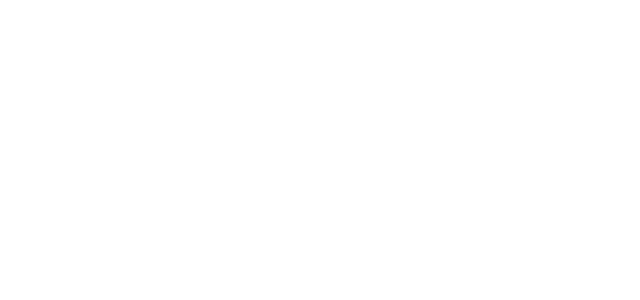
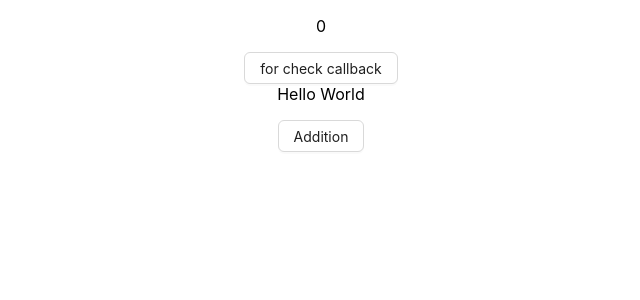
Before and after one commit to Mudassirkz/React-task, a React (Create React App) app: page / in a window 1280 px wide. Shown: the top 300 px of the page, without its empty margins (319-959 px from the left). Built offline with nearby package versions, Linux system fonts and the light colour scheme.

Commit message:
Update App.js

```diff
--- a/src/App.js
+++ b/src/App.js
@@ -1,8 +1,12 @@
-import { useEffect } from "react";
+import { useCallback, useEffect, useMemo, useState } from "react";
 import "./App.css";
 import { capitalizeFirstLetter } from "./common/capitalizeFirstLetter";
+import { Button } from "antd";
+import { ChildComponent } from "./common/component/ChildComponent";
 
 function App() {
+  const [count, setCount] = useState(0);
+
   const getResult = (array) => {
     let arr = [];
     array.map((item) => {
@@ -16,11 +20,36 @@
   };
   useEffect(() => {
     let res = getResult(["R>A", "F>R", "A>N", "C>E", "N>C"]);
-    console.log("res", res);
+    // console.log("res", res);
   }, []);
 
-  return null;
-  // return <div className="App"><div><p>{res}</p></div></div>;
+  // useCallback exampe for function memoization function only run when function call don'y render child component every time.
+  const handleUpdateNum = useCallback(() => {
+    console.log("clallback renders");
+  }, []);
+
+  // use memo stop rendering every when parent component is render it's return a memoized value
+  const getChildComp = useMemo(
+    () => <ChildComponent handleUpdateNum={handleUpdateNum} />,
+    [handleUpdateNum]
+  );
+
+  return (
+    <div className="App">
+      <div>
+        <p>{count}</p>
+        {getChildComp}
+        <p></p>
+        <Button
+          onClick={() => {
+            setCount((prevState) => prevState + 1);
+          }}
+        >
+          Addition
+        </Button>
+      </div>
+    </div>
+  );
 }
 
 export default App;
```
